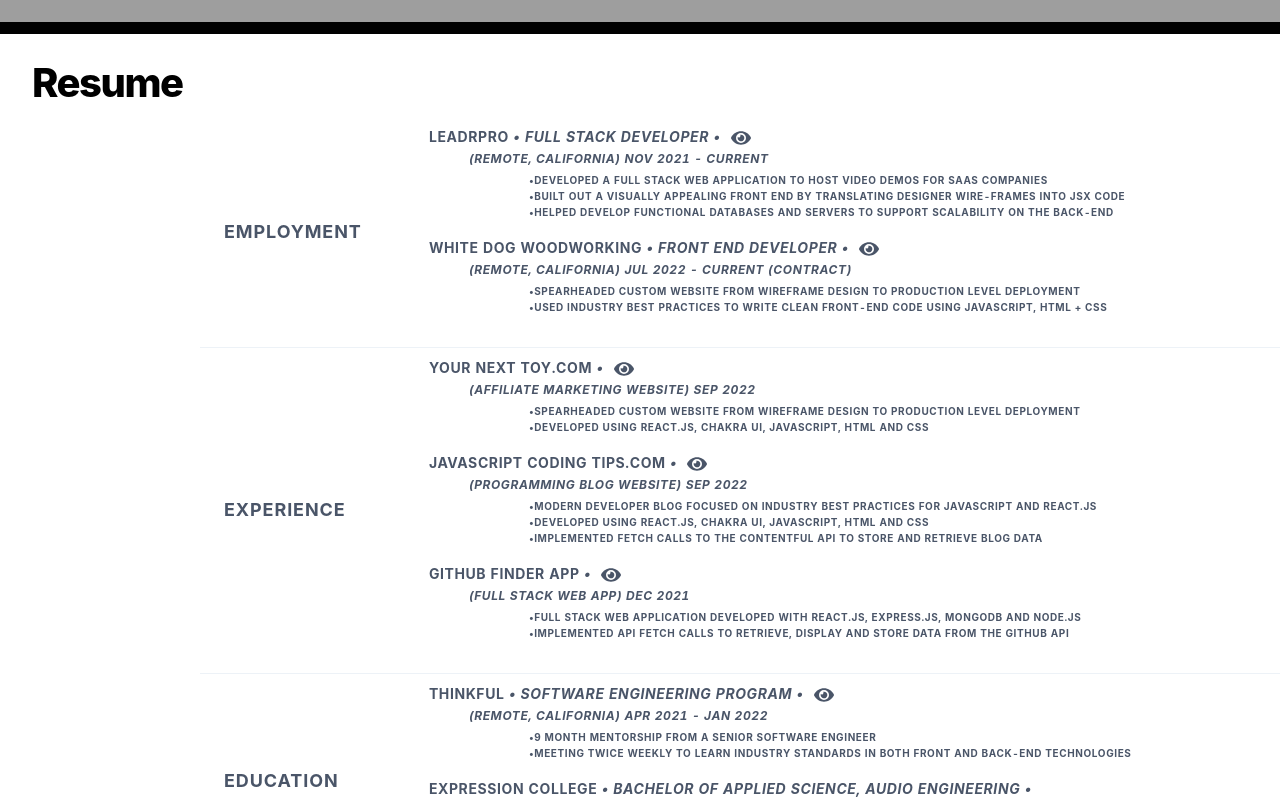
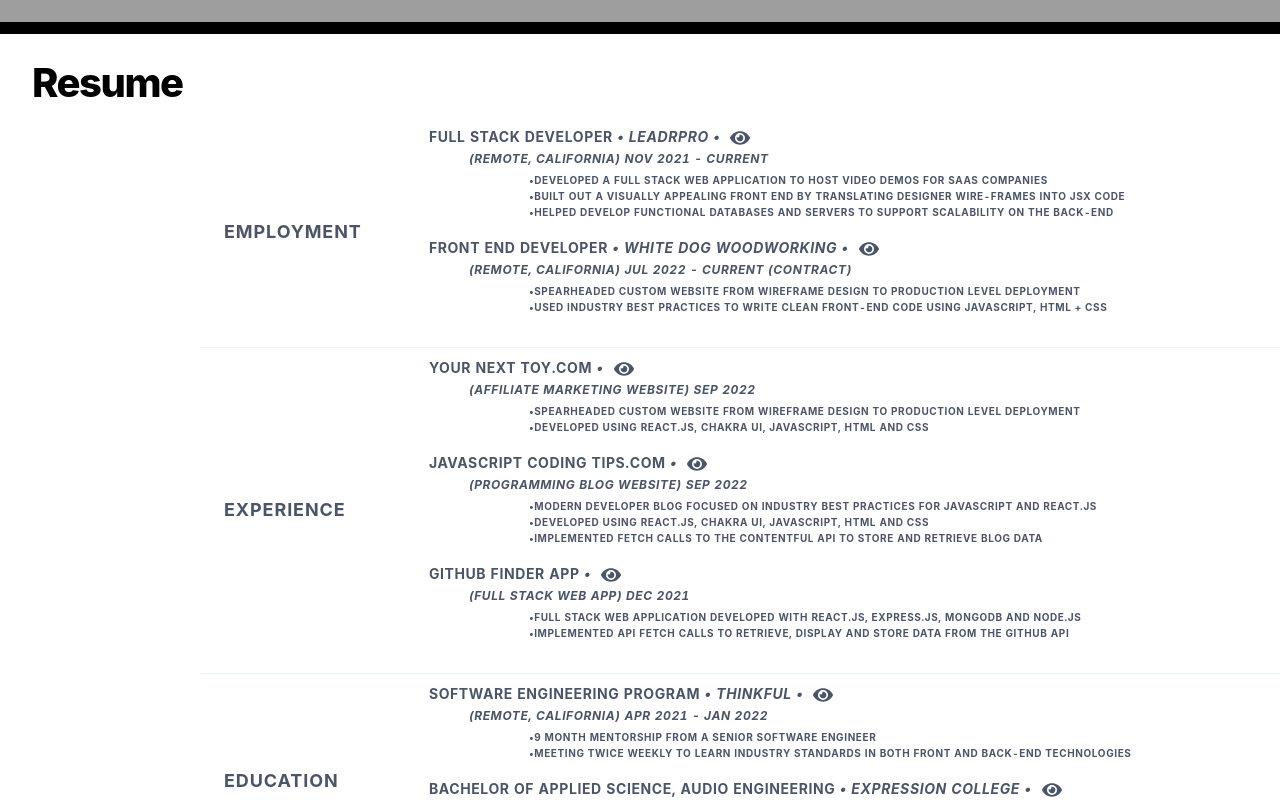
Before and after one commit to tomofficer/portfolio2022, a React (Create React App) app: page / in a window 1280 px wide. Shown: the part 1080-1880 px from the top of the page. Built offline with nearby package versions, Linux system fonts and the light colour scheme; grey boxes are pictures that could not be loaded.

Commit message:
refactored eye icon styling resume section

```diff
--- a/src/components/Resume.js
+++ b/src/components/Resume.js
@@ -277,8 +277,8 @@
                       ))}
                     </>
                   ))} */}
-
                   <a
+                    href="https://www.leadrpro.com/"
                     target={'_blank'}
                     style={{
                       color: isHovering ? 'blue' : '',
@@ -287,12 +287,9 @@
                     onMouseEnter={() => handleMouseEnter()}
                     onMouseLeave={handleMouseLeave}
                   >
-                    LeadrPro{' '}
-                    <span style={{ fontStyle: 'italic' }}>
-                      • Full Stack Developer •
-                    </span>{' '}
+                    Full Stack Developer{' '}
+                    <span style={{ fontStyle: 'italic' }}>• LeadrPro •</span>{' '}
                   </a>
-
                   <a href="https://www.leadrpro.com/" target={'_blank'}>
                     <Icon
                       position={'absolute'}
@@ -303,7 +300,16 @@
                       w="20px"
                     />
                   </a>
-
+                  {/* <a href="https://www.leadrpro.com/" target={'_blank'}>
+                    <Icon
+                      position={'absolute'}
+                      ml={'10px'}
+                      as={FaEye}
+                      _hover={{ color: 'blue.500' }}
+                      h="18px"
+                      w="20px"
+                    />
+                  </a> */}
                   <p
                     style={{
                       fontSize: '12px',
@@ -343,7 +349,6 @@
                     •Helped develop functional databases and servers to support
                     scalability on the back-end
                   </p>
-
                   <a
                     href="https://www.whitedogwoodworking.com/"
                     target={'_blank'}
@@ -354,9 +359,9 @@
                     onMouseEnter={handleMouseEnter}
                     onMouseLeave={handleMouseLeave}
                   >
-                    White Dog Woodworking{' '}
+                    Front End Developer{' '}
                     <span style={{ fontStyle: 'italic' }}>
-                      • Front End Developer •
+                      • White Dog Woodworking •
                     </span>{' '}
                   </a>
                   <a
@@ -603,10 +608,8 @@
                     onMouseEnter={handleMouseEnter}
                     onMouseLeave={handleMouseLeave}
                   >
-                    Thinkful{' '}
-                    <span style={{ fontStyle: 'italic' }}>
-                      • Software Engineering Program •
-                    </span>
+                    Software Engineering Program{' '}
+                    <span style={{ fontStyle: 'italic' }}>• Thinkful •</span>
                   </a>
                   <a href="https://www.leadrpro.com/" target={'_blank'}>
                     <Icon
@@ -657,10 +660,20 @@
                     onMouseEnter={handleMouseEnter}
                     onMouseLeave={handleMouseLeave}
                   >
-                    Expression College{' '}
+                    Bachelor Of Applied Science, Audio Engineering{' '}
                     <span style={{ fontStyle: 'italic' }}>
-                      • Bachelor Of Applied Science, Audio Engineering •
+                      • Expression College •
                     </span>{' '}
+                  </a>
+                  <a href="https://www.leadrpro.com/" target={'_blank'}>
+                    <Icon
+                      position={'absolute'}
+                      ml={'10px'}
+                      as={FaEye}
+                      _hover={{ color: 'blue.500' }}
+                      h="18px"
+                      w="20px"
+                    />
                   </a>
                   <p
                     style={{
```
